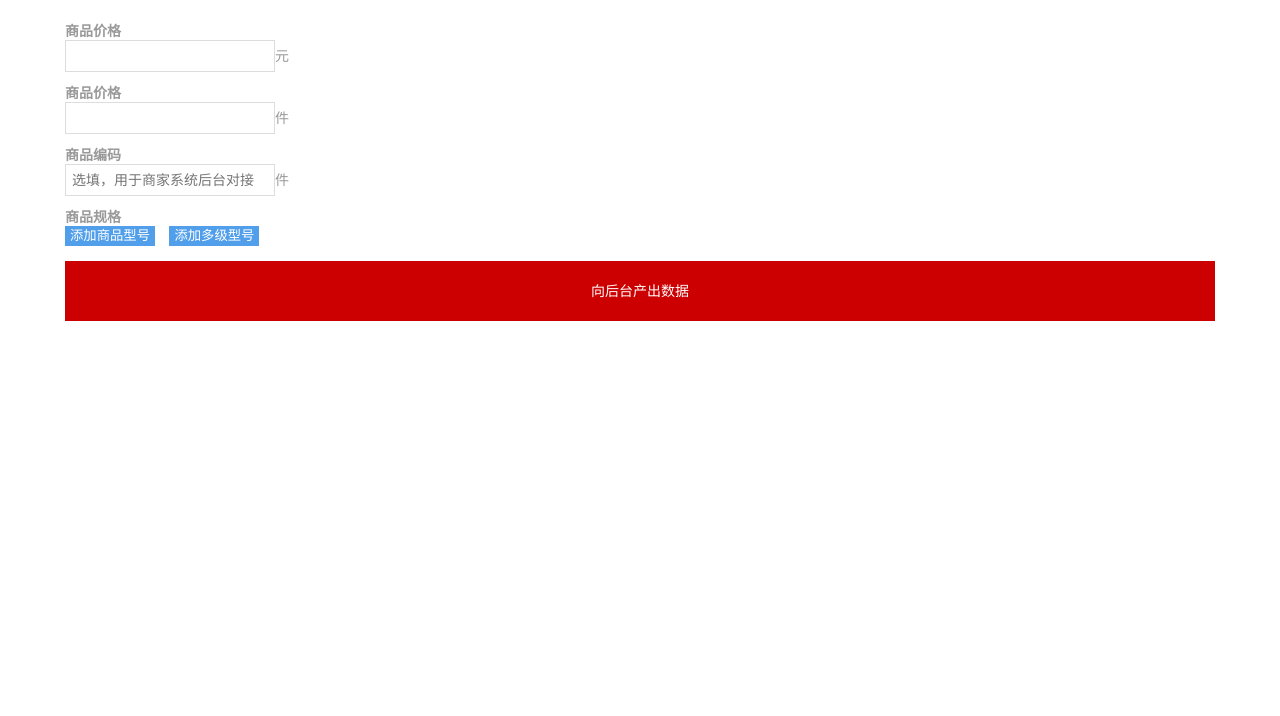
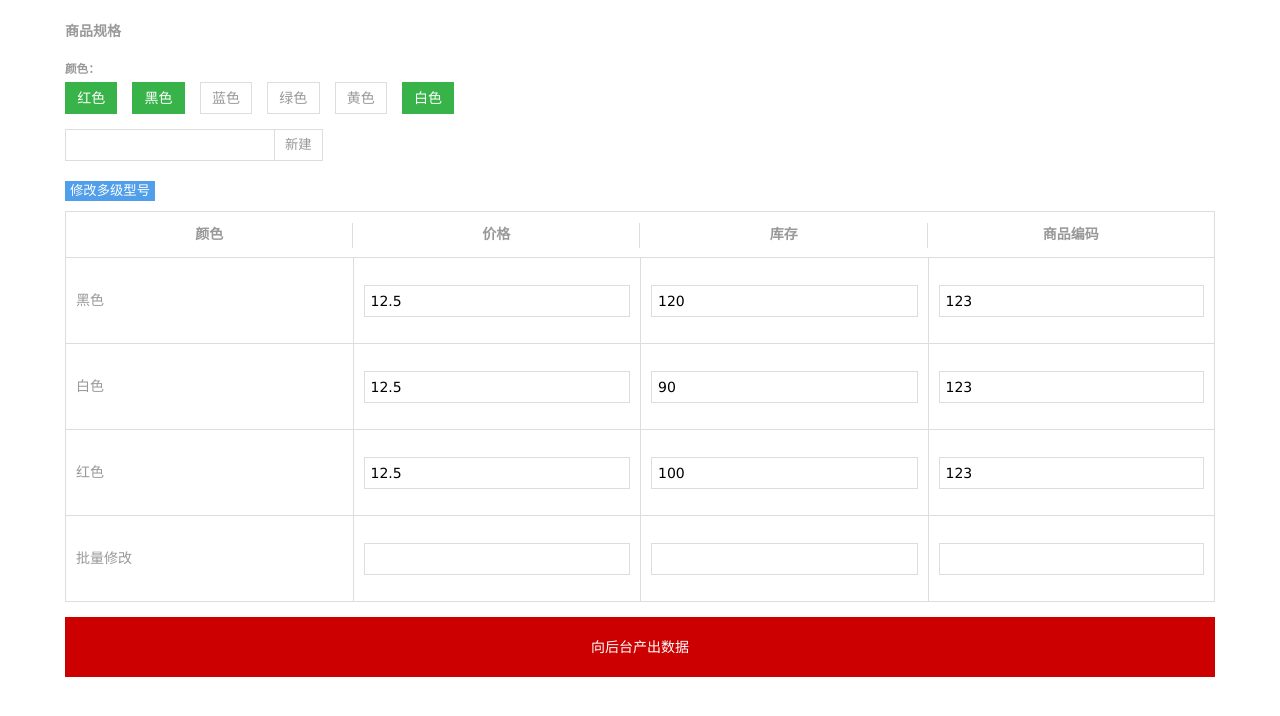
Before and after one commit to woai30231/common-component, a plain HTML site: page 4/index.html in a window 1280 px wide. Drawn offline with Linux system fonts and the light colour scheme.

Commit message:
修改文件

```diff
--- a/4/index.html
+++ b/4/index.html
@@ -80,9 +80,14 @@
 </div>
 <!--弹框 end-->
 <script type="text/javascript" src="jquery.min.js"></script>
-<script type="text/javascript" src="index.js"></script>
+<script type="text/javascript" src="index1.js"></script>
 <script type="text/javascript">
-	console.log(interface_data_arr);
+	// console.log(interface_data_arr);
+	//定义一个变量用于获取商品是否默认含有规格，默认为false
+	var is_sp_has_default_spec = false;
+	is_sp_has_default_spec = table?table.length>=1:false;
+	//定义一个数组用于存储商品默认规格数据
+	var sp_spec_default_data = table?table:[];
 	//这里模拟一个后台数据
 	var alternative_models_data = [
 		//尺寸
@@ -111,14 +116,15 @@
 			var obj = {};
 			obj.model_name = interface_data_arr[i].model_name;
 			obj.alternative_data = [];
-			obj.is_currentUse = false;
+			// obj.is_currentUse = false;
+			obj.is_currentUse = interface_data_arr[i].is_currentUse;
 			for(var j = 0,len1 = interface_data_arr[i].attr_value.length;j<len1;j++){
 				obj.alternative_data.push(interface_data_arr[i].attr_value[j].alternative_name);
 			};
 			alternative_models_data.push(obj);
 		};
 	})();
-	console.log(alternative_models_data);
+	// console.log(alternative_models_data);
 
 
 	//向后台最终提交的数据
@@ -169,7 +175,7 @@
 			// console.log(type_value_arr);
 			arr.push(obj);
 		});
-		console.log(arr);
+		// console.log(arr);
 	});
 	//获取属性id
 	function get_type_id(type){
@@ -202,7 +208,6 @@
 	//默认值为null
 	var origin_mock_data = null;
 	$(function(){
-		// return;
 		//添加商品型号
 		//是否单一商品型号
 		var isSingle = true;
@@ -214,6 +219,83 @@
 		var will_update_table_data = [];
 		//定义一个更新表格的data模型
 		var update_table_data_model = [];
+		//获取默认商品规格库存、价格及编码等信息
+		//如果商品默认含有规格，那么就要显示表格
+		(function(){
+			if(is_sp_has_default_spec){
+				$("#primary_data_wrap").css('display','none');
+				$("#second_data_wrap").css('display','block');
+				$("#change_wrap1").css('display','none');
+				init_table_spec();
+				var arr = sp_spec_default_data;
+				var brr = will_update_table_data;
+				//attrValues DATA
+				var attrValuesArr = [];
+				(function(){
+					for(var i = 0,len = arr.length;i<len;i++){
+						var attrValues = arr[i].attrValues.split(';');
+						attrValuesArr.push(attrValues);
+					};
+				})();
+				(function(){
+					for(var i = 0,len = brr.length;i<len;i++){
+						for(var j = 0,le1 = attrValuesArr.length;j<le1;j++){
+							var crr = attrValuesArr[j];
+							for(var z = 0,le2 = crr.length;z<le2;z++){
+								var attStr = crr[z].replace(/:.*$/gi,'');
+								if(will_update_table_data[i].model_name == attStr){
+									will_update_table_data[i].alternative_data.push(crr[z].replace(/^.*:/gi,''));
+								};
+							};
+						};
+					};
+				})();
+				set_spec_msg();
+				update_table_when_click_li();
+				set_active_class_to_li();
+				// console.log(attrValuesArr);
+				// console.log(sp_spec_default_data);
+				// console.log(will_update_table_data);
+			};
+		})();
+		//定义一个函数用于实现为规格下面的li标签设置active样式
+		function set_active_class_to_li(){
+			$("#mup-spec .mup-spec__item").each(function(){
+				var $index = $("#mup-spec .mup-spec__item").index($(this));
+				//获取当前dom下面的li标签
+				var $li_list = $(this).find('li');
+				$li_list.each(function(){
+					var $this = $(this);
+					var $origin_data = $this.attr('origin-data');
+					$(sp_spec_default_data).each(function(){
+						var $attrValue = $(this)[0].attrValues.split(';');
+						for(var i = 0,len = $attrValue.length;i<len;i++){
+							if($attrValue[i].replace(/^.*:/gi,'') == $origin_data){
+								$this.addClass('active');
+							};
+						};
+					});
+				});
+			});
+		};
+
+		function set_spec_msg(){
+			var arr = sp_spec_default_data;
+			//update_table_data_model
+			for(var i = 0,len = arr.length;i<len;i++){
+				var obj = {};
+				var attrValue = arr[i].attrValues.split(';');
+				obj.dataArray = [];
+				for(var j = 0,le1 = attrValue.length;j<le1;j++){
+					obj.dataArray.push(attrValue[j].replace(/^.*:/gi,''));
+				};
+				obj.jg = arr[i].price;
+				obj.bm = arr[i].goodsCode;
+				obj.kc = arr[i].skuStock;
+				update_table_data_model.push(obj);
+			};
+			// console.log(update_table_data_model);
+		};
 		//非正常关闭弹框
 		$("#close_tk").click(function(){
 			if(!is_current_multple_level()){
@@ -240,17 +322,24 @@
 				origin_mock_data = JSON.parse(JSON.stringify(alternative_models_data));
 			};
 			if(is_data_change){
+				if(isFirstTimeAddMulLevel){
+					$("#primary_data_wrap").css('display','none');
+					$("#sp__table").empty();
+					// $("#change_wrap1").css('display','block');
+					$("#change_wrap1").css('display','none');
+					isFirstTimeAddMulLevel = false;
+				};
+
+				init_table_spec();
+			};
+
+		});
+		//初始化页面显示
+		function init_table_spec(){
 			//清空缓存数组
 			update_table_data_model = [];
 			$("#sp__table").empty();
 			$("#mup-spec").empty();
-				if(isFirstTimeAddMulLevel){
-					$("#primary_data_wrap").css('display','none');
-					$("#sp__table").empty();
-					$("#change_wrap1").css('display','block');
-					$("#change_wrap1").css('display','none');
-					isFirstTimeAddMulLevel = false;
-				};
 			update_table();
 			var crr = get_mul_level_arr();
 			will_update_table_data = [];
@@ -262,8 +351,6 @@
 			};
 			to_render_model();
 		};
-
-		});
 		function will_data_update(){
 			var crr = get_mul_level_arr();
 			will_update_table_data = [];
@@ -358,6 +445,7 @@
 				if(arr.length == brr.length &&　!is_null){
 					// var r = allPossibleCases(arr);
 					var rr = combinations(arr);
+					console.log(rr);
 					var tempArr = (function(){
 						var arr = [];
 						for(var i = 0,len = rr.length;i<len;i++){
@@ -442,7 +530,7 @@
 					break;
 				};
 			};
-			console.log(update_table_data_model);
+			// console.log(update_table_data_model);
 		};
 		//用户更新商品属性
 		$("#mup-spec").on('click','ul li',function(){
@@ -558,6 +646,7 @@
 		$("#change_wrap2 button").click(function(){
 			origin_mock_data = JSON.parse(JSON.stringify(alternative_models_data));
 			$("#tk").fadeIn('slow');
+			update_tk_list();
 			$("#a_m li").each(function(){
 				var type = $(this).attr('origin-data');
 				for(var i= 0,len = alternative_models_data.length;i<len;i++){
--- /dev/null
+++ b/4/index1.js
@@ -0,0 +1,101 @@
+var table = [
+        {
+            "id": 259,
+          "skuStock": 120,
+          "price": 12.5,
+          "imgUrl": null,
+          "attrValues": "颜色:黑色",
+          "attrIds": "1:1",
+          "goodsCode": "123"
+        },
+        {
+            "id": 260,
+          "skuStock": 90,
+          "price": 12.5,
+          "imgUrl": null,
+          "attrValues": "颜色:白色",
+          "attrIds": "1:2",
+          "goodsCode": "123"
+        },
+        {
+            "id": 261,
+          "skuStock": 100,
+          "price": 12.5,
+          "imgUrl": null,
+          "attrValues": "颜色:红色",
+          "attrIds": "1:5",
+          "goodsCode": "123"
+        }
+       ];
+
+
+
+
+     var interface_data_arr =[
+    {
+        "id": 4,
+        "model_name": "大小",
+        "sortIndex": "255",
+        "attr_value": [
+            {
+                "is_active": false,
+                "alternative_name": "XL",
+                "id": 3
+            },
+            {
+                "is_active": true,
+                "alternative_name": "L",
+                "id": 5
+            },
+            {
+                "is_active": false,
+                "alternative_name": "M",
+                "id": 7
+            },
+            {
+                "is_active": false,
+                "alternative_name": "S",
+                "id": 15
+            }
+        ],
+        "is_currentUse": false
+    },
+    {
+        "id": 1,
+        "model_name": "颜色",
+        "sortIndex": "256",
+        "attr_value": [
+            {
+                "is_active": true,
+                "alternative_name": "红色",
+                "id": 5
+            },
+            {
+                "is_active": true,
+                "alternative_name": "黑色",
+                "id": 1
+            },
+            {
+                "is_active": false,
+                "alternative_name": "蓝色",
+                "id": 35
+            },
+            {
+                "is_active": false,
+                "alternative_name": "绿色",
+                "id": 36
+            },
+            {
+                "is_active": false,
+                "alternative_name": "黄色",
+                "id": 37
+            },
+            {
+                "is_active": true,
+                "alternative_name": "白色",
+                "id": 2
+            }
+        ],
+        "is_currentUse": true
+    }
+   ];
```
Lines whose indentation alone changed are shown as unchanged.
